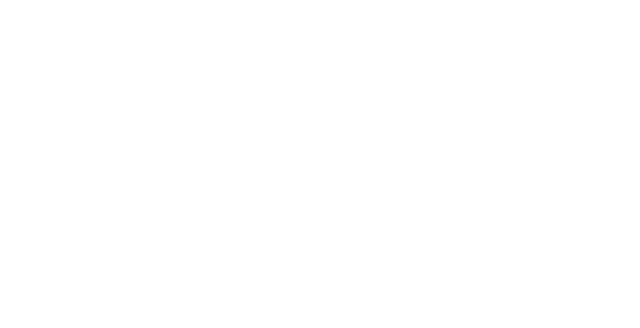
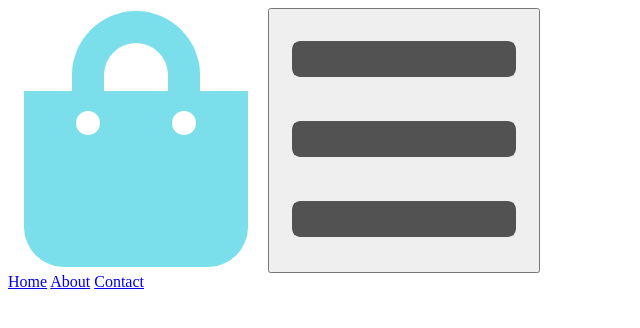
Before and after one commit to johannesmu/i2w_website_1, a plain HTML site: page index.html in a window 1280 px wide. Shown: the whole page, without its empty margins (0-640 px from the left). Drawn offline with Linux system fonts and the light colour scheme.

Commit message:
header structure

```diff
--- a/index.html
+++ b/index.html
@@ -9,8 +9,17 @@
   <body>
     <header class="header">
       <!-- logo -->
+      <img class="logo" src="assets/shopping-bag-solid.png">
       <!-- hamburger button -->
+      <button class="navbutton">
+        <img src="assets/icons/bars-solid.png">
+      </button>
       <!-- navigation -->
+      <nav class="main-nav">
+        <a href="index.html">Home</a>
+        <a href="about.html">About</a>
+        <a href="contact.html">Contact</a>
+      </nav>
     </header>
     <main class="content">
       <!-- banner -->
```
Also changed, not shown: assets/WordPress_blue_logo.svg.png (added), assets/icons/bars-solid.png (added), assets/shopping-bag-solid.png (added).
